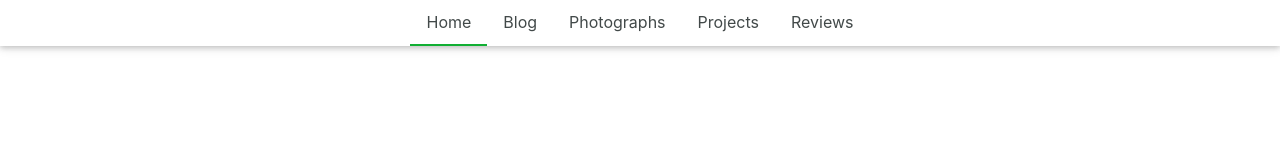
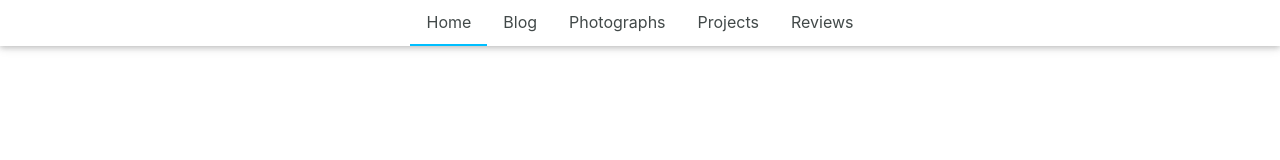
Before and after one commit to mingming-lu/lmm, a Vue app in the folder app/: page /home in a window 1280 px wide. Shown: the top 160 px of the page. Built offline with nearby package versions, Linux system fonts and the light colour scheme; some icons are missing.

Commit message:
common style use blue

```diff
--- a/app/src/assets/styles/common.css
+++ b/app/src/assets/styles/common.css
@@ -35,9 +35,11 @@ nav .nav-item {
 }
 .nav-item-active {
   padding-bottom: 12px !important;
-  border-bottom: 2px solid #11AF33 !important;
+  border-bottom: 2px solid deepskyblue !important;
 }
 .nav-item:hover {
+  opacity: 0.8;
+  color: deepskyblue;
   background-color: #f1f1f1;
 }
 .center {
@@ -54,7 +56,8 @@ nav .nav-item {
   text-decoration: none;
 }
 .link:hover {
-  color: #11AF33;
+  opacity: 0.8;
+  color: deepskyblue;
 }
 .right {
   float: right;
@@ -66,7 +69,7 @@ nav .nav-item {
 }
 .tag {
   display: inline-block;
-  background-color: #11AF33;
+  background-color: skyblue;
   padding: 1px 8px;
   margin: 0 2px 3.36px 2px;
   border-radius: 2px;
@@ -192,7 +195,7 @@ i {
   margin-right: 8px;
 }
 a {
-  color: #11AF33;
+  color: deepskyblue;
 }
 a:hover {
   opacity: 0.8;
```
